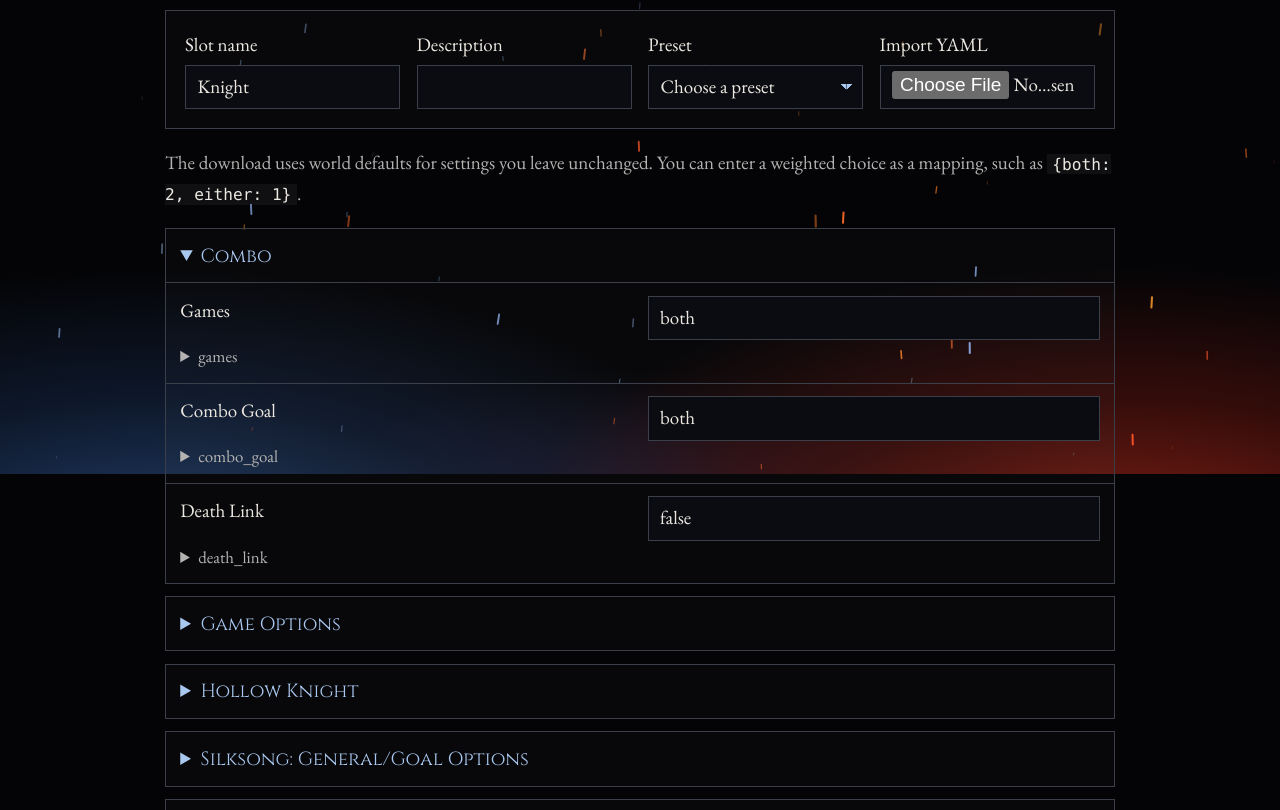
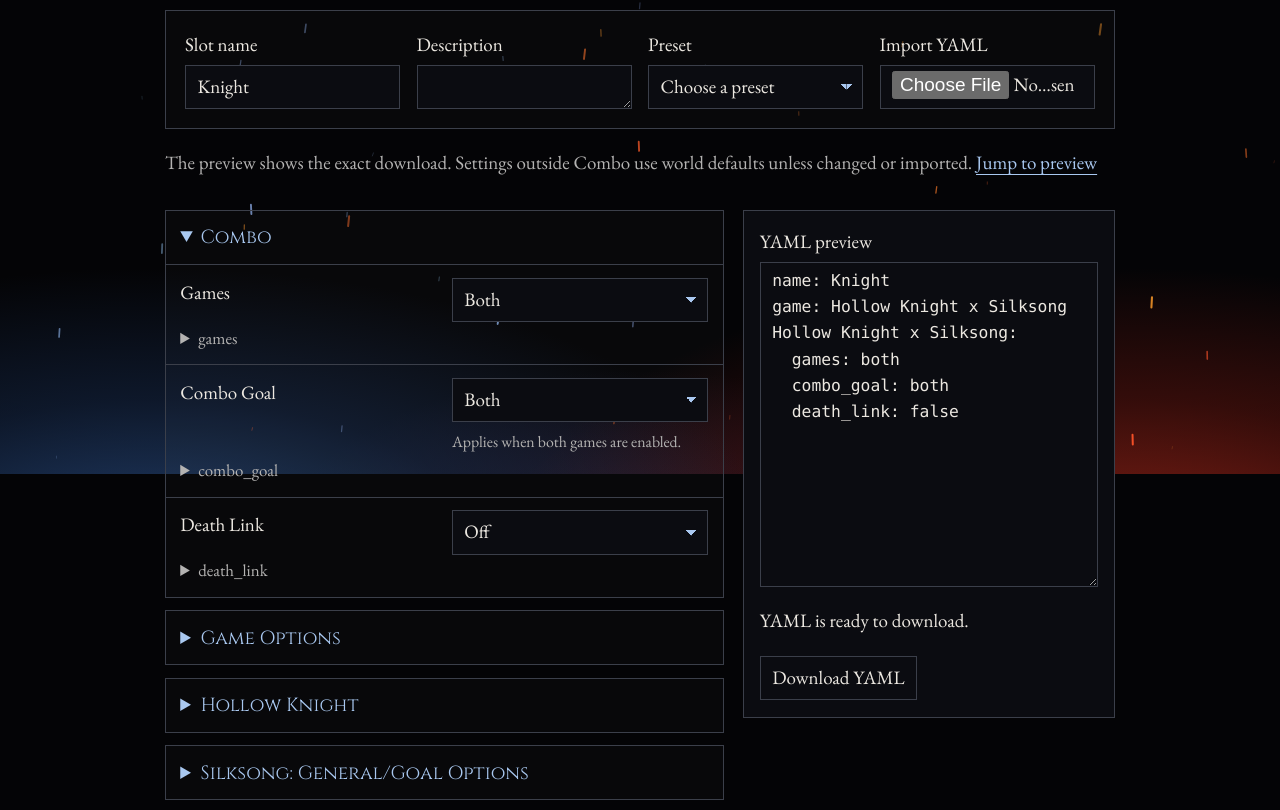
Before and after one commit to Decryptu/hkss-decrypted, a plain HTML site: page site/yaml.html in a window 1280 px wide. Shown: the part 326-1136 px from the top of the page. Drawn offline with nearby package versions, Linux system fonts and the light colour scheme.

Commit message:
Fix player hub controls and setup instructions

```diff
--- a/site/hub.css
+++ b/site/hub.css
@@ -36,7 +36,7 @@
   background-color: #0b0c11;
 }
 .hub-main :is(select, textarea) { width: 100%; }
-.hub-main select {
+.hub-main select[id], .hub-main select[name] {
   appearance: none;
   padding-right: 1.7rem;
   background-image: linear-gradient(45deg, transparent 50%, var(--soul) 50%),
@@ -68,6 +68,9 @@
 .check-step input:checked { background: var(--soul); box-shadow: inset 0 0 0 .13rem var(--bg); }
 .check-step p, .check-step a { margin: 0 0 0 2rem; }
 .check-step p { color: var(--dim); }
+.check-step-help { margin: .35rem 0 0 2rem; }
+.check-step-help summary { cursor: pointer; }
+.check-step-help p { margin: 0; }
 .option-group { border: 1px solid var(--line); margin-block: .65rem; background: #ffffff05; }
 .option-group > summary { font-family: var(--display); color: var(--soul); padding: .6rem .75rem; cursor: pointer; }
 .option-row {
@@ -81,11 +84,17 @@
 .option-help { grid-column: 1 / -1; font-size: .89rem; color: var(--dim); overflow-wrap: anywhere; }
 .option-help summary { cursor: pointer; }
 .option-help p { max-width: 70ch; margin: .25rem 0; white-space: pre-line; }
-.yaml-output { margin-top: 1.5rem; }
+.option-control { display: grid; gap: .35rem; min-width: 0; }
+.option-control small { color: var(--dim); }
+.invalid-option :is(input, textarea) { border-color: #f0928a !important; }
+.yaml-workspace { display: grid; gap: 1rem; }
+#yaml-output { align-self: start; padding: .85rem; border: 1px solid var(--line); background: #0b0c11; }
+#yaml-import-status:empty { display: none; }
 .yaml-output textarea { font-family: ui-monospace, Consolas, monospace; font-size: .86rem; }
 .atlas { display: grid; gap: .85rem; }
 .atlas-kingdom { min-width: 0; }
 .atlas-scroll { overflow-x: auto; margin-top: .65rem; }
+.atlas-scroll-hint { display: none; }
 .atlas-areas { position: relative; margin-inline: auto; }
 .atlas-route {
   position: absolute;
@@ -122,3 +131,13 @@
 @media (max-width: 36rem) {
   .option-row, .check-result { grid-template-columns: minmax(0, 1fr); }
 }
+@media (max-width: 52rem) {
+  .atlas-scroll-hint { display: inline; }
+}
+@media (min-width: 54rem) {
+  .yaml-workspace { grid-template-columns: minmax(0, 3fr) minmax(0, 2fr); }
+  #yaml-output { position: sticky; top: 1rem; margin-top: .65rem; }
+}
+@media (forced-colors: active) {
+  .hub-main select[id], .hub-main select[name], .check-step input { appearance: auto; }
+}
--- a/site/yaml.html
+++ b/site/yaml.html
@@ -30,7 +30,7 @@
     <form id="yaml-form" hidden>
       <div class="hub-controls">
         <label>Slot name <input name="slot" value="Knight" autocomplete="off"></label>
-        <label>Description <input name="description" autocomplete="off"></label>
+        <label>Description <textarea name="description" rows="1"></textarea></label>
         <label>Preset
           <select name="preset">
             <option value="">Choose a preset</option>
@@ -42,11 +42,18 @@
         </label>
         <label>Import YAML <input type="file" name="file" accept=".yaml,.yml"></label>
       </div>
-      <p class="hub-note">The download uses world defaults for settings you leave unchanged. You can enter a weighted choice as a mapping, such as <code>{both: 2, either: 1}</code>.</p>
-      <div id="option-groups"></div>
-      <label class="yaml-output">YAML preview <textarea id="yaml-preview" rows="9" readonly spellcheck="false"></textarea></label>
-      <p id="yaml-status" class="hub-status" role="status"></p>
-      <button type="submit" id="yaml-download" disabled>Download YAML</button>
+      <p id="yaml-import-status" class="hub-status" role="status"></p>
+      <p class="hub-note">The preview shows the exact download. Settings outside Combo use world defaults unless changed or imported. <a href="#yaml-output">Jump to preview</a></p>
+      <div class="yaml-workspace">
+        <div id="option-groups"></div>
+        <section id="yaml-output" aria-label="YAML output">
+          <label class="yaml-output">YAML preview
+            <textarea id="yaml-preview" rows="12" wrap="off" readonly spellcheck="false" aria-describedby="yaml-status"></textarea>
+          </label>
+          <p id="yaml-status" class="hub-status" role="status"></p>
+          <button type="submit" id="yaml-download" disabled>Download YAML</button>
+        </section>
+      </div>
     </form>
   </main>
   <footer class="bar foot"><a data-release href="https://github.com/Decryptu/hkss-decrypted/releases/latest">Downloads</a><span>Unofficial fan project</span></footer>
--- a/site/yaml.js
+++ b/site/yaml.js
@@ -3,6 +3,7 @@ import { element, loadWorld, showError } from "./hub.js";
 const form = document.querySelector("#yaml-form");
 const groups = document.querySelector("#option-groups");
 const status = document.querySelector("#yaml-status");
+const importStatus = document.querySelector("#yaml-import-status");
 const preview = document.querySelector("#yaml-preview");
 const download = document.querySelector("#yaml-download");
 const yaml = globalThis.jsyaml;
@@ -60,39 +61,90 @@ function validOption(value, option, allowed) {
     && validateScalar(integer.test(key) && option.kind !== "text" && option.kind !== "textChoice" ? Number(key) : key, option));
 }
 
-function hints(option) {
-  if (option.kind === "toggle") return ["false", "true", "random"];
-  if (option.choices) return [...option.choices, "random"];
-  if (option.kind === "range") return [option.min, option.max, ...Object.keys(option.names), "random"];
-  return [];
+function choiceLabel(key) {
+  return key.replace(/[_-]/g, " ").replace(/^./, first => first.toUpperCase());
 }
 
 function optionEditor(key, option) {
   const row = element("div", undefined, { class: "option-row", "data-key": key });
   const id = `option-${key}`;
   const label = element("label", option.label || key, { for: id });
-  const long = ["mapping", "list", "text"].includes(option.kind);
-  const input = element(long ? "textarea" : "input", undefined, {
-    id, spellcheck: "false", "aria-describedby": `${id}-hint`,
-    ...(long ? { rows: "2" } : { autocomplete: "off" }),
-  });
-  const suggestions = hints(option);
-  if (suggestions.length) {
-    const list = element("datalist", undefined, { id: `${id}-values` });
-    list.append(...suggestions.map(value => element("option", undefined, { value })));
-    input.setAttribute("list", list.id);
-    row.append(list);
-  }
   const suffix = option.kind === "range" ? ` · ${option.min}–${option.max}` : "";
   const detail = element("details", undefined, { class: "option-help", id: `${id}-hint` });
   detail.append(element("summary", `${key}${suffix}`));
   if (option.help) detail.append(element("p", option.help));
-  if (suggestions.length) detail.append(element("p", `Suggested values: ${suggestions.join(", ")}`));
   if (option.kind === "mapping") detail.append(element("p", "Enter a mapping, for example {} or {name: 1}."));
   if (option.kind === "list") detail.append(element("p", "Enter a list, for example [] or [name]."));
-  input.value = display(option.default);
-  row.append(label, input, detail);
-  return { row, input };
+  const attributes = { id, "aria-describedby": detail.id };
+  const choices = option.kind === "toggle" ? ["false", "true"] : option.choices;
+  const range = option.kind === "range";
+  if (!choices && !range) {
+    const input = element("textarea", undefined, { ...attributes, spellcheck: "false", rows: "2" });
+    let original = option.default;
+    row.append(label, input, detail);
+    return {
+      row, control: input,
+      write(value) {
+        original = value;
+        input.value = display(value);
+      },
+      read: () => input.value === display(original) ? original : parseField(input.value, option),
+    };
+  }
+
+  const select = element("select", undefined, attributes);
+  const control = element("div", undefined, { class: "option-control" });
+  const values = range
+    ? ["number", ...Object.keys(option.names), "random", "random-low", "random-middle", "random-high"]
+    : [...choices, "random"];
+  const labels = { number: "Specific number", true: "On", false: "Off" };
+  for (const value of values) select.append(element("option", labels[value] ?? choiceLabel(value), { value }));
+  select.append(element("option", "Custom YAML…", { value: "custom-yaml" }));
+  const number = range ? element("input", undefined, {
+    type: "number", "aria-label": `${label.textContent} number`, min: option.min, max: option.max, step: 1,
+  }) : null;
+  const custom = element("textarea", undefined, {
+    rows: 2, spellcheck: "false", "aria-label": `${label.textContent} custom YAML`,
+    placeholder: "Enter a value or weighted mapping",
+  });
+  detail.append(element("p", "For weighted values, choose Custom YAML and enter a mapping such as {false: 1, true: 2} for a toggle."));
+  function updateMode() {
+    if (number) number.hidden = select.value !== "number";
+    custom.hidden = select.value !== "custom-yaml";
+  }
+  select.addEventListener("input", updateMode);
+  control.append(select);
+  if (key === "combo_goal") {
+    const note = element("small", "Applies when both games are enabled.", { id: `${id}-scope` });
+    select.setAttribute("aria-describedby", `${detail.id} ${note.id}`);
+    control.append(note);
+  }
+  if (number) control.append(number);
+  control.append(custom);
+  row.append(label, control, detail);
+  return {
+    row, control: select,
+    write(value) {
+      let selection = String(value);
+      if (option.kind === "toggle") {
+        if ([true, 1, "on", "yes", "true"].includes(value)) selection = "true";
+        if ([false, 0, "off", "no", "false"].includes(value)) selection = "false";
+      }
+      if (range && Number.isInteger(value)) {
+        selection = Object.keys(option.names).find(name => option.names[name] === value) ?? "number";
+      }
+      if (choices && option.numbers?.includes(value)) selection = option.choices[option.numbers.indexOf(value)];
+      select.value = values.includes(selection) ? selection : "custom-yaml";
+      if (number) number.value = select.value === "number" ? value : option.min;
+      custom.value = select.value === "custom-yaml" ? display(value) : "";
+      updateMode();
+    },
+    read() {
+      if (select.value === "custom-yaml") return parseField(custom.value, option);
+      if (select.value === "number") return number.valueAsNumber;
+      return parseField(select.value, option);
+    },
+  };
 }
 
 loadWorld().then(world => {
@@ -100,7 +152,7 @@ loadWorld().then(world => {
   const allowed = Object.fromEntries(Object.entries(world.names).map(([key, list]) => [key, new Set(list)]));
   const { slot, description, preset, file } = form.elements;
   let extras = {};
-  let importedValues = {};
+  let explicitKeys = new Set();
   let output = "";
   for (const group of world.groups) {
     const panel = element("details", undefined, { class: "option-group" });
@@ -108,36 +160,41 @@ loadWorld().then(world => {
     panel.append(element("summary", group.name));
     for (const [key, schema] of Object.entries(group.options)) {
       const editor = optionEditor(key, schema);
-      options.set(key, { ...editor, schema });
+      options.set(key, { ...editor, schema, panel, alwaysExport: group.name === "Combo" });
       panel.append(editor.row);
     }
     groups.append(panel);
   }
 
   function applyValues(values) {
-    importedValues = values;
-    for (const [key, { input, schema }] of options) {
-      input.value = display(Object.hasOwn(values, key) ? values[key] : schema.default);
+    explicitKeys = new Set(Object.keys(values));
+    for (const [key, editor] of options) {
+      editor.write(Object.hasOwn(values, key) ? values[key] : editor.schema.default);
     }
   }
 
-  function validate() {
+  function validate(revealErrors = false) {
     const invalid = [];
     const playerName = slot.value.trim();
     if (!playerName || [...playerName].length > 16) invalid.push("Enter a slot name of 1–16 characters.");
     const values = {};
-    for (const [key, { input, schema }] of options) {
+    for (const [key, editor] of options) {
+      const { schema, control, panel, alwaysExport } = editor;
       let valid = false;
       try {
-        const original = Object.hasOwn(importedValues, key) ? importedValues[key] : schema.default;
-        const value = input.value === display(original) ? original : parseField(input.value, schema);
+        const value = editor.read();
         valid = validOption(value, schema, allowed);
-        if (valid && (JSON.stringify(value) !== JSON.stringify(schema.default) || Object.hasOwn(importedValues, key))) {
+        const comparable = schema.kind === "range" && Object.hasOwn(schema.names, value) ? schema.names[value] : value;
+        if (valid && (alwaysExport || explicitKeys.has(key) || JSON.stringify(comparable) !== JSON.stringify(schema.default))) {
           values[key] = value;
         }
       } catch { /* Malformed values are reported beside the option key below. */ }
-      input.setAttribute("aria-invalid", String(!valid));
-      if (!valid) invalid.push(`Check ${key}.`);
+      control.setAttribute("aria-invalid", String(!valid));
+      editor.row.classList.toggle("invalid-option", !valid);
+      if (!valid) {
+        invalid.push(`Check ${schema.label || key}.`);
+        if (revealErrors) panel.open = true;
+      }
     }
     if (invalid.length) {
       status.textContent = invalid.join(" ");
@@ -153,6 +210,7 @@ loadWorld().then(world => {
       status.textContent = "YAML is ready to download.";
     }
     preview.value = output;
+    preview.placeholder = output ? "" : "Fix the highlighted settings to update the preview.";
     download.disabled = !output;
   }
 
@@ -180,6 +238,7 @@ loadWorld().then(world => {
   file.addEventListener("change", async () => {
     const selected = file.files[0];
     if (!selected) return;
+    importStatus.textContent = "";
     try {
       if (selected.size > 1024 * 1024) throw new Error("Choose a YAML file under 1 MB.");
       const data = yaml.load(await selected.text(), yamlConfig);
@@ -197,13 +256,15 @@ loadWorld().then(world => {
       description.value = data.description ?? "";
       extras = Object.hasOwn(data, "requires") ? { requires: data.requires } : {};
       applyValues(data[world.game]);
-      validate();
+      validate(true);
+      importStatus.textContent = `Imported ${selected.name}.`;
     } catch (error) {
-      status.textContent = error.message;
+      importStatus.textContent = error.message;
     } finally {
       file.value = "";
     }
   });
+  applyValues({});
   form.hidden = false;
   validate();
 }).catch(showError);
```
Also changed, not shown: docs/ARCHITECTURE.md (+1 -1 lines), site/map.html (+1 -1 lines), site/setup.html (+0 -6 lines), site/setup.js (+10 -8 lines).
